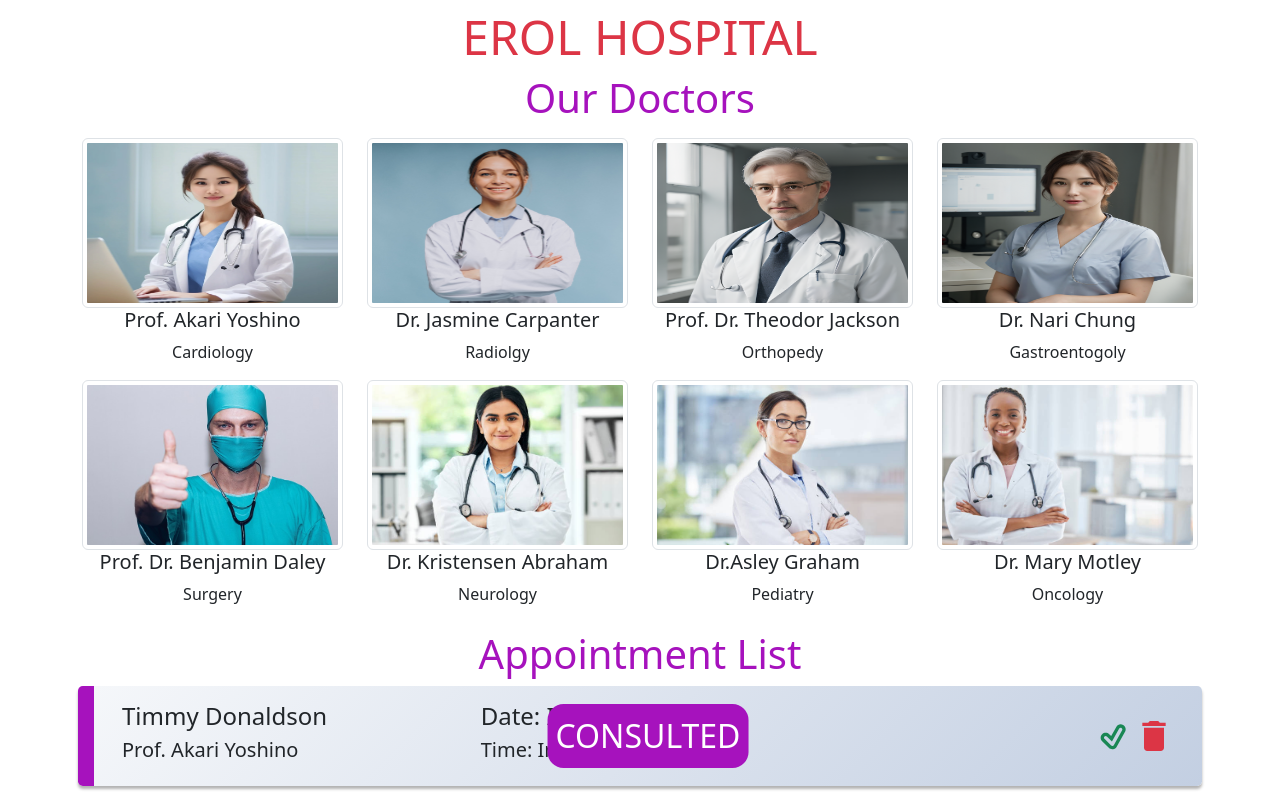
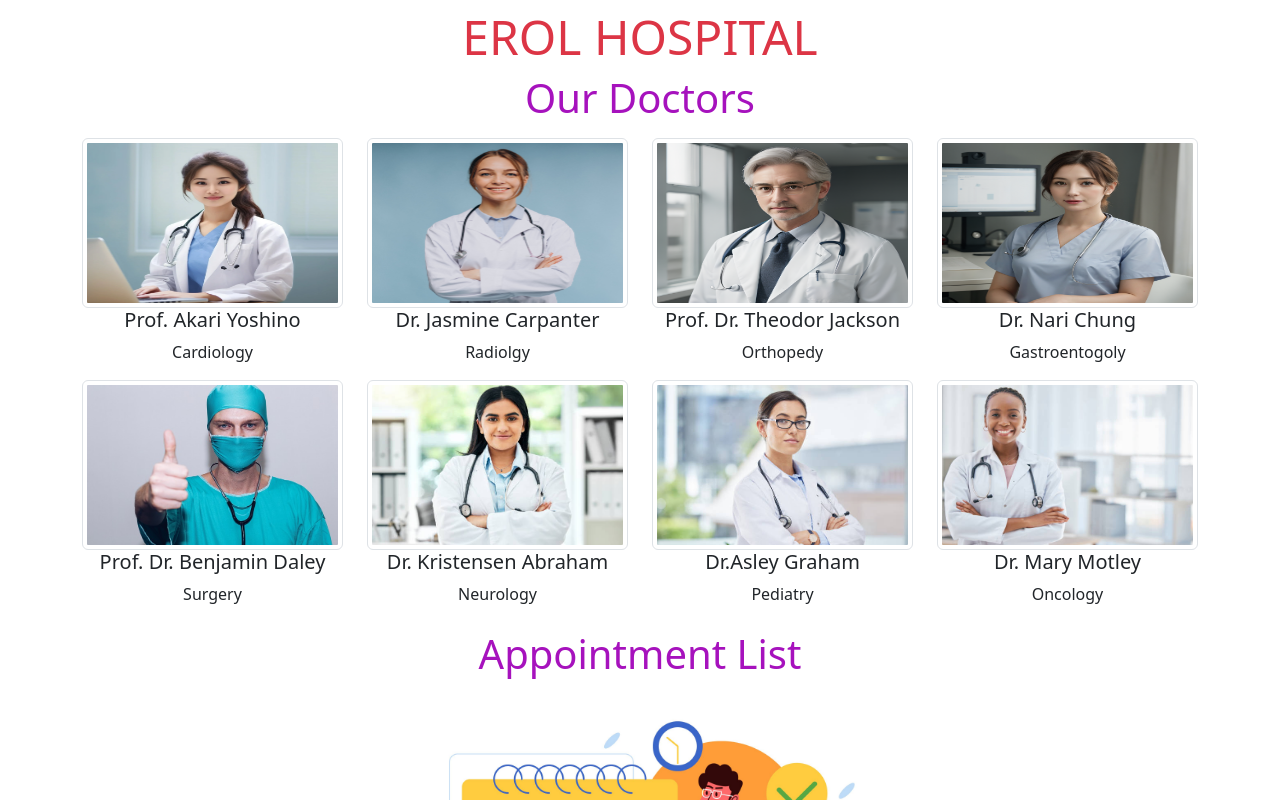
Before and after one commit to muhammeterl1912/Doctor-Appointment-App, a React (Create React App) app: page / in a window 1280 px wide. Shown: the top 800 px of the page. Built offline with nearby package versions, Linux system fonts and the light colour scheme.

Commit message:
added and finished local storage.

```diff
--- a/src/components/AppointmentList.jsx
+++ b/src/components/AppointmentList.jsx
@@ -2,11 +2,12 @@ import React, { useState } from "react";
 import { Container, Row, Col } from "react-bootstrap";
 import { MdDelete } from "react-icons/md";
 import { TiTickOutline } from "react-icons/ti";
-import AddModal from "./AddModal";
 
 const AppointmentList = ({ appointment, setAppointment }) => {
   const handleDelete = (id) => {
-    setAppointment(appointment.filter((item) => id !== item.id));
+    const delApp = appointment?.filter((item) => id !== item.id);
+    setAppointment(delApp);
+    localStorage.setItem("appointments", JSON.stringify(delApp));
   };
 
   const handleEdit = (id) => {
--- a/src/components/Doctors.jsx
+++ b/src/components/Doctors.jsx
@@ -9,6 +9,8 @@ const Doctors = ({ appointment, setAppointment }) => {
 
   const addAppointment = (newAppointment) => {
     setAppointment([...appointment, newAppointment]);
+    // Local Storage
+localStorage.setItem("appointments",JSON.stringify([...appointment,newAppointment]))
   };
 
   return (
--- a/src/pages/Home.jsx
+++ b/src/pages/Home.jsx
@@ -4,7 +4,7 @@ import Doctors from "../components/Doctors";
 import { appointmentData } from "../helpers/data";
 
 const Home = () => {
-  const [appointment, setAppointment] = useState(appointmentData);
+  const [appointment, setAppointment] = useState(JSON.parse(localStorage.getItem("appointments")) || [] )
 
   return (
     <main className="text-center mt-2">
```
